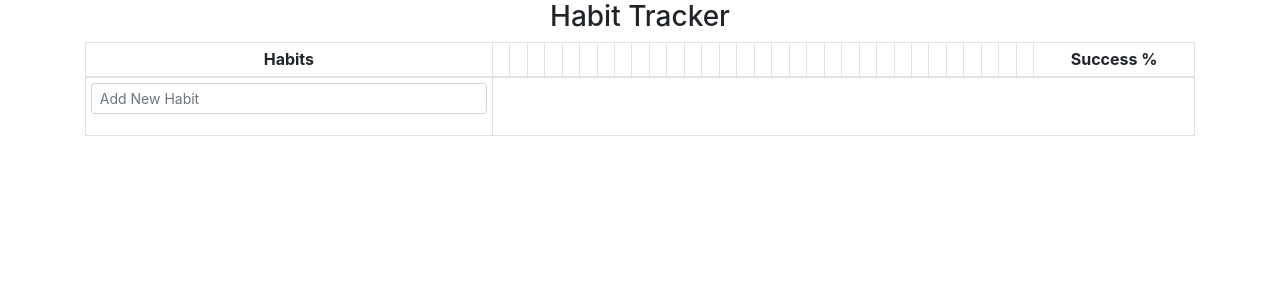
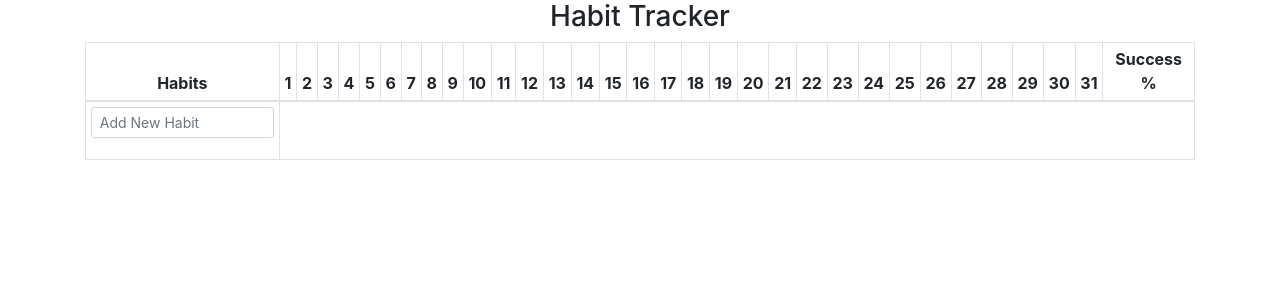
Before and after one commit to Fuertesian/Habit-Tracker, a React (Create React App) app: page / in a window 1280 px wide. Shown: the top 300 px of the page. Built offline with nearby package versions, Linux system fonts and the light colour scheme.

Commit message:
defined daysHeaderList in TableHeader

```diff
--- a/src/components/MonthlyHabitTrackerComponents/TableHeader/TableHeader.js
+++ b/src/components/MonthlyHabitTrackerComponents/TableHeader/TableHeader.js
@@ -1,12 +1,15 @@
 import React from 'react'
-import Days from '../Days/Days'
+// import Days from '../Days/Days'
 
 const TableHeader = (props) => {
-    let daysList = <Days />
+    let daysHeaderList = []
+  for (let i = 1; i <= 31; i++) {
+    daysHeaderList.push(<th key={i}>{i}</th>)
+  }
     return (
       <>
         <th>Habits</th>
-        {daysList}
+        {daysHeaderList}
         <th>Success %</th>
       </>
   )
```
